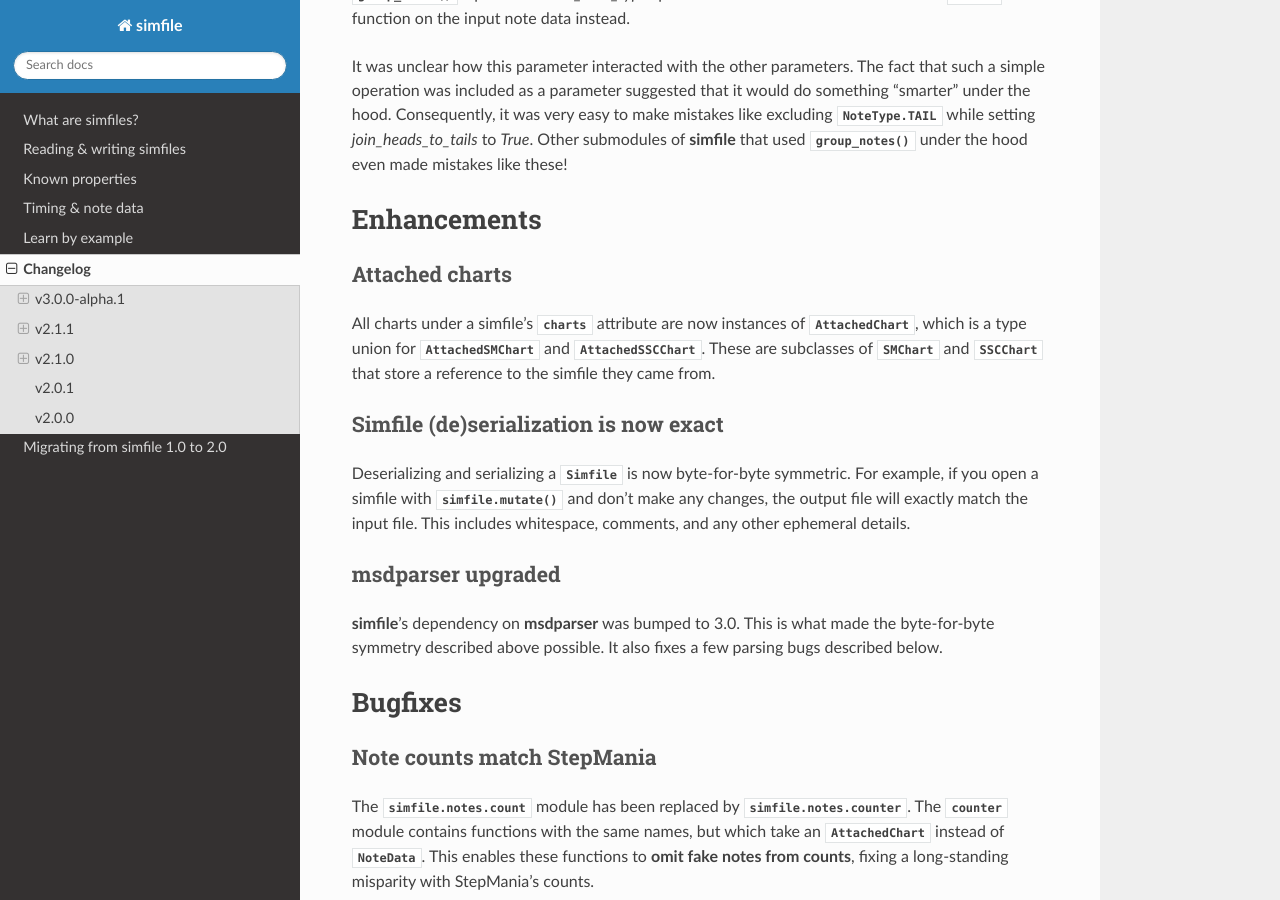
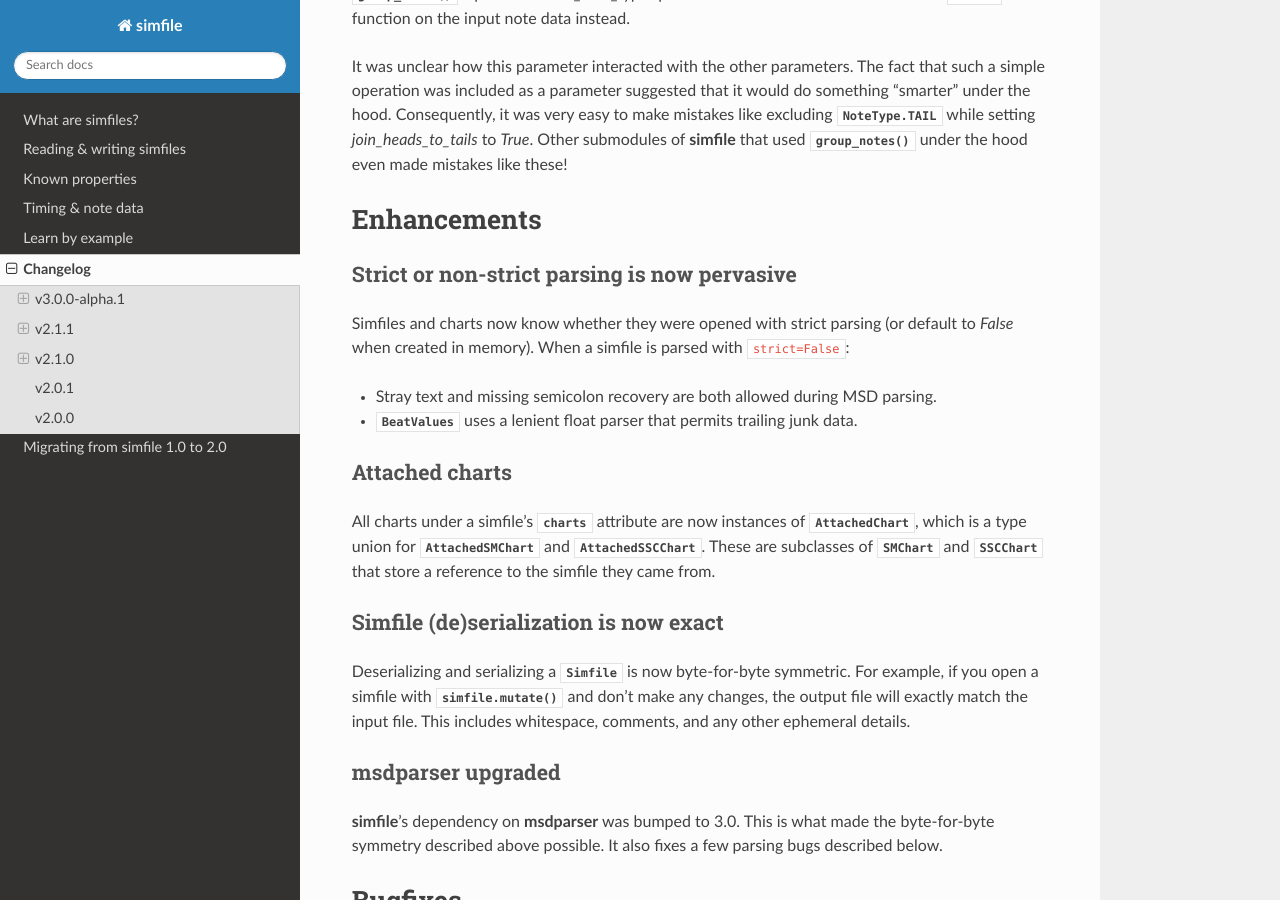
Before and after one commit to garcia/simfile, a Sphinx documentation site: the page built from docs/source/changelog.rst, in a window 1280 px wide and 900 px high, scrolled down 1994 px. Built offline with Sphinx 7.4.7 and the Read the Docs theme 2.0.0, drawn with Linux system fonts in a browser that asks for light colours.

Commit message:
doc tweaks

```diff
--- a/docs/source/changelog.rst
+++ b/docs/source/changelog.rst
@@ -110,6 +110,20 @@ even made mistakes like these!
 
 Enhancements
 ~~~~~~~~~~~~
+
+Strict or non-strict parsing is now pervasive
+^^^^^^^^^^^^^^^^^^^^^^^^^^^^^^^^^^^^^^^^^^^^^
+
+Simfiles and charts now know whether they were opened with strict parsing
+(or default to `False` when created in memory).
+When a simfile is parsed with ``strict=False``:
+
+* Stray text and missing semicolon recovery
+  are both allowed during MSD parsing.
+* :class:`.BeatValues` uses a lenient float parser
+  that permits trailing junk data.
+..
+  TODO: :class:`.NoteData`, :func:`.group_notes`
 
 Attached charts
 ^^^^^^^^^^^^^^^
```
Also changed, not shown: src/simfile/__init__.py (+7 -5 lines).
